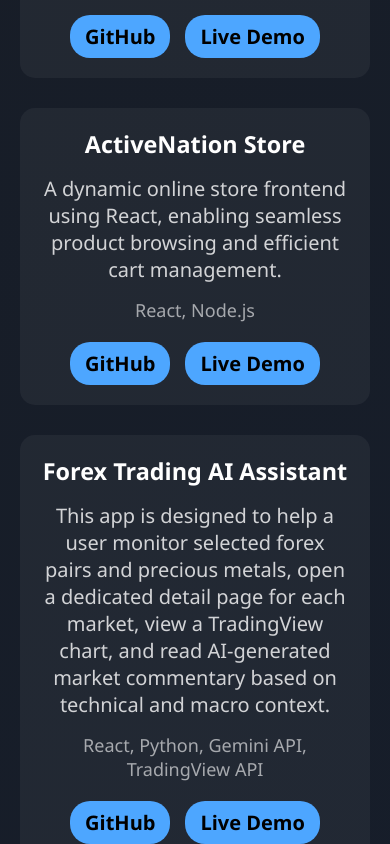
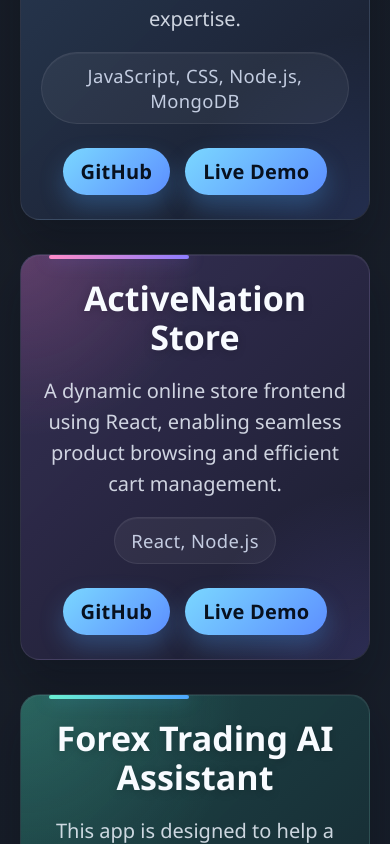
Before and after one commit to Sphola619/sipho-sisusa, a React (Vite) app: page / in a window 390 px wide. Shown: the part 6440-7284 px from the top of the page. Built offline with nearby package versions, Linux system fonts and the light colour scheme.

Commit message:
project card styling

```diff
--- a/src/styles/projects.css
+++ b/src/styles/projects.css
@@ -17,40 +17,130 @@
 }
 
 .projects-grid {
-  display: grid;
-  grid-template-columns: repeat(auto-fit, minmax(260px, 1fr));
-  gap: 30px;
+  display: flex;
+  flex-direction: column;
+  gap: 34px;
+  align-items: center;
 }
 
 .project-card {
-  background: rgba(255, 255, 255, 0.05);
-  padding: 30px;
-  border-radius: 15px;
-  transition: 0.3s ease;
+  position: relative;
+  overflow: hidden;
+  width: min(100%, 760px);
+  padding: 34px;
+  border-radius: 24px;
+  border: 1px solid rgba(255, 255, 255, 0.08);
+  background:
+    linear-gradient(135deg, rgba(44, 63, 92, 0.92), rgba(23, 28, 43, 0.94)),
+    rgba(255, 255, 255, 0.04);
+  box-shadow:
+    0 22px 45px rgba(6, 10, 22, 0.28),
+    inset 0 1px 0 rgba(255, 255, 255, 0.06);
+  transition: transform 0.35s ease, box-shadow 0.35s ease, border-color 0.35s ease;
+}
+
+.project-card::before {
+  content: "";
+  position: absolute;
+  inset: 0;
+  background:
+    radial-gradient(circle at top left, rgba(115, 188, 255, 0.24), transparent 34%),
+    radial-gradient(circle at bottom right, rgba(91, 133, 255, 0.16), transparent 32%);
+  pointer-events: none;
+}
+
+.project-card::after {
+  content: "";
+  position: absolute;
+  top: 0;
+  left: 28px;
+  width: 140px;
+  height: 4px;
+  border-radius: 999px;
+  background: linear-gradient(90deg, #7ad7ff, #5f83ff);
+  box-shadow: 0 0 18px rgba(95, 131, 255, 0.45);
+}
+
+.project-card:nth-child(2n) {
+  background:
+    linear-gradient(135deg, rgba(56, 48, 89, 0.92), rgba(25, 29, 45, 0.95)),
+    rgba(255, 255, 255, 0.04);
+}
+
+.project-card:nth-child(2n)::before {
+  background:
+    radial-gradient(circle at top left, rgba(255, 126, 185, 0.2), transparent 34%),
+    radial-gradient(circle at bottom right, rgba(131, 110, 255, 0.18), transparent 32%);
+}
+
+.project-card:nth-child(2n)::after {
+  background: linear-gradient(90deg, #ff8cc8, #8d7dff);
+  box-shadow: 0 0 18px rgba(141, 125, 255, 0.45);
+}
+
+.project-card:nth-child(3n) {
+  background:
+    linear-gradient(135deg, rgba(30, 74, 76, 0.92), rgba(18, 28, 38, 0.95)),
+    rgba(255, 255, 255, 0.04);
+}
+
+.project-card:nth-child(3n)::before {
+  background:
+    radial-gradient(circle at top left, rgba(97, 239, 195, 0.18), transparent 34%),
+    radial-gradient(circle at bottom right, rgba(64, 169, 255, 0.16), transparent 32%);
+}
+
+.project-card:nth-child(3n)::after {
+  background: linear-gradient(90deg, #6af0d1, #4da6ff);
+  box-shadow: 0 0 18px rgba(74, 205, 255, 0.4);
 }
 
 .project-card:hover {
-  transform: translateY(-10px);
-  background: rgba(77, 166, 255, 0.08);
+  transform: translateY(-10px) scale(1.01);
+  border-color: rgba(122, 215, 255, 0.35);
+  box-shadow:
+    0 28px 60px rgba(4, 10, 24, 0.38),
+    0 0 28px rgba(91, 133, 255, 0.14);
 }
 
 .project-card h3 {
-  margin-bottom: 15px;
+  position: relative;
+  z-index: 1;
+  margin-bottom: 18px;
+  font-size: clamp(1.9rem, 3vw, 2.35rem);
+  line-height: 1.15;
+  color: #f8fbff;
+  text-shadow: 0 2px 10px rgba(0, 0, 0, 0.2);
 }
 
 .project-card p {
-  opacity: 0.8;
-  margin-bottom: 15px;
+  position: relative;
+  z-index: 1;
+  margin-bottom: 18px;
+  font-size: 1.08rem;
+  line-height: 1.55;
+  color: rgba(240, 245, 255, 0.84);
 }
 
 .tech-used {
+  position: relative;
+  z-index: 1;
   display: block;
-  font-size: 0.9rem;
-  margin-bottom: 20px;
-  opacity: 0.6;
+  width: fit-content;
+  margin: 0 auto 24px;
+  padding: 10px 16px;
+  border: 1px solid rgba(255, 255, 255, 0.08);
+  border-radius: 999px;
+  font-size: 0.92rem;
+  letter-spacing: 0.02em;
+  color: rgba(225, 235, 255, 0.84);
+  background: rgba(255, 255, 255, 0.05);
+  box-shadow: inset 0 1px 0 rgba(255, 255, 255, 0.05);
 }
 
 .project-buttons {
+  position: relative;
+  z-index: 1;
   display: flex;
   gap: 15px;
   justify-content: center;
@@ -58,24 +148,37 @@
 
 .project-buttons a {
   text-decoration: none;
-  padding: 8px 15px;
-  border-radius: 20px;
-  background: #4da6ff;
-  color: black;
-  font-weight: bold;
-  transition: 0.3s ease;
+  padding: 10px 18px;
+  border-radius: 999px;
+  background: linear-gradient(135deg, #7ad7ff, #5d8fff);
+  color: #08111f;
+  font-weight: 700;
+  letter-spacing: 0.01em;
+  box-shadow: 0 12px 24px rgba(77, 166, 255, 0.28);
+  transition: transform 0.3s ease, box-shadow 0.3s ease, filter 0.3s ease;
 }
 
 .project-buttons a:hover {
-  transform: scale(1.05);
+  transform: translateY(-3px) scale(1.03);
+  filter: brightness(1.05);
+  box-shadow: 0 16px 28px rgba(93, 143, 255, 0.34);
 }
 
 @media (max-width: 480px) {
-  .projects-grid {
-    grid-template-columns: 1fr;
+  .project-card {
+    padding: 24px 20px;
+    border-radius: 20px;
   }
 
-  .project-card {
-    padding: 20px;
+  .project-card h3 {
+    font-size: 1.7rem;
+  }
+
+  .project-card p {
+    font-size: 1rem;
+  }
+
+  .project-buttons {
+    flex-wrap: wrap;
   }
 }
```
